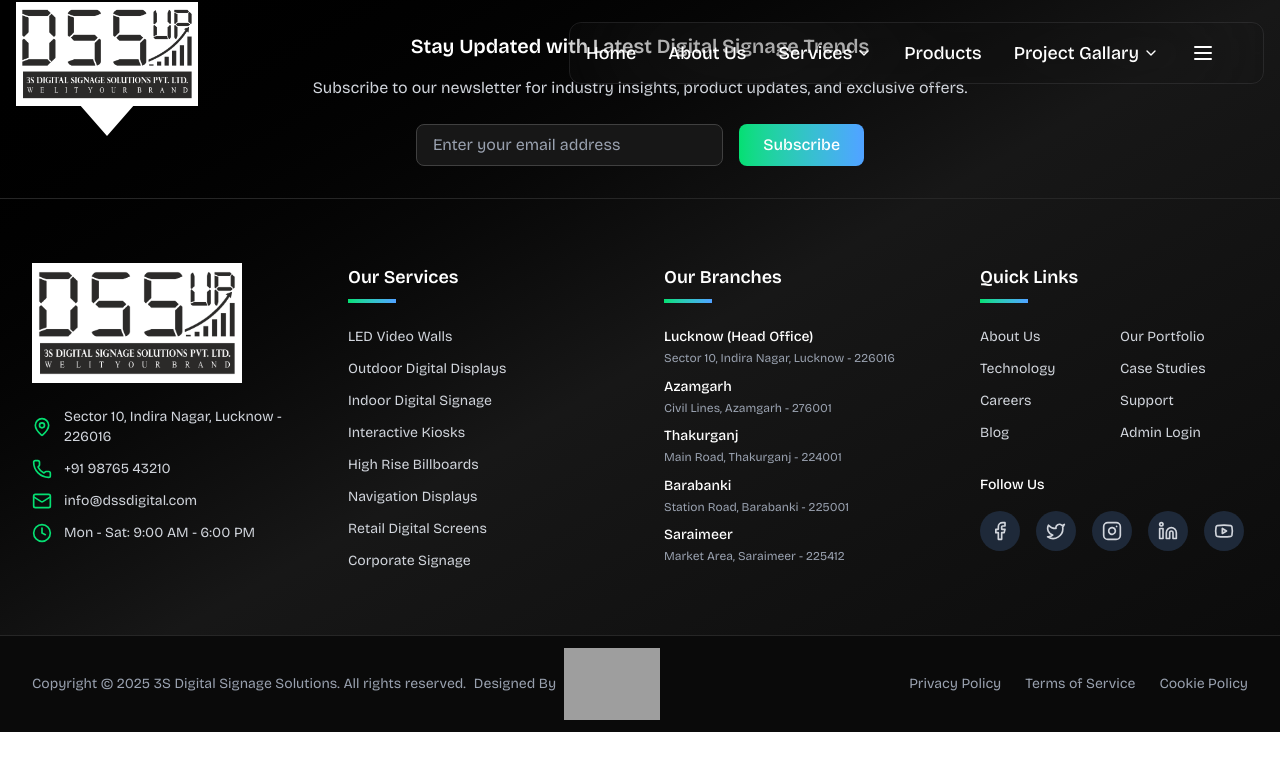
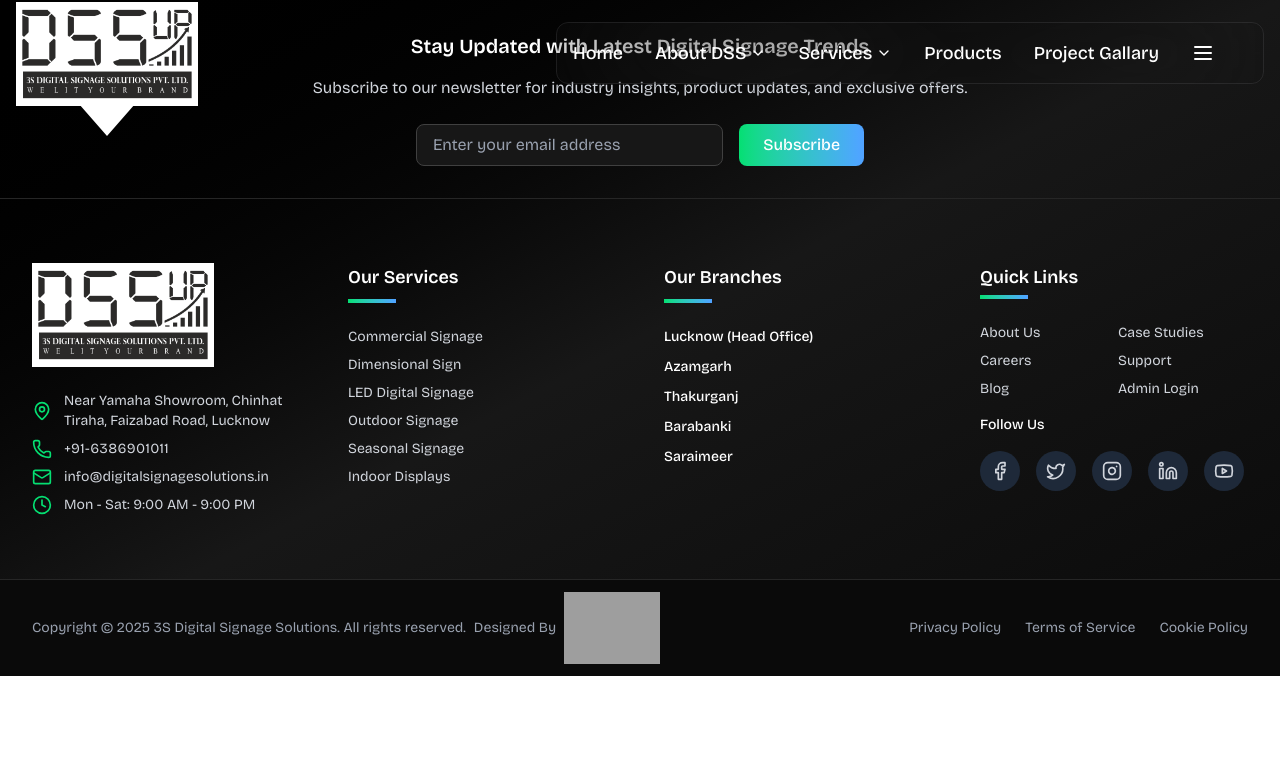
Before and after one commit to Suheldevs/DSS_Web_Frontend, a React (Vite) app: page /services/indoor-signage in a window 1280 px wide. Shown: the top 770 px of the page. Built offline with nearby package versions, Linux system fonts and the light colour scheme; grey boxes are pictures that could not be loaded.

Commit message:
home design changed

```diff
--- a/src/App.jsx
+++ b/src/App.jsx
@@ -20,7 +20,7 @@
     <ScrollToTop/>
     <Routes>
       <Route path='/' element={<Home/>} />
-      <Route path='/about-us' element={<AboutPage/>} />
+      <Route path='/about' element={<AboutPage/>} />
       <Route path='/services' element={<ServicePage/>} />
       <Route path='/client' element={<ClientPage/>} />
       <Route path='/projects' element={<ProjectPage/>} />
--- a/src/components/About/TimelineSection.jsx
+++ b/src/components/About/TimelineSection.jsx
@@ -40,9 +40,9 @@
   const currentData = timelineData[activeYear];
 
   return (
-    <div className="py-20">
+    <div className="py-8">
       <div className="text-center mb-16">
-        <h2 className="text-5xl md:text-6xl font-bold text-gray-900 mb-6">
+        <h2 className="text-5xl  font-bold text-gray-900 mb-6">
           We building everything
           <span className="block">that needed you</span>
         </h2>
--- a/src/components/Footer.jsx
+++ b/src/components/Footer.jsx
@@ -17,6 +17,7 @@
 import logo from '../assets/DSS_logo.png'
 import cclogo from '../assets/cc-logo.png'
 import { Link } from 'react-router-dom';
+import services from '../data//ServiceData.jsx'
 const Footer = () => {
   const currentYear = new Date().getFullYear();
   const [isScrolled, setIsScrolled] = useState(false);
@@ -28,23 +29,21 @@
     { name: 'Saraimeer', address: 'Market Area, Saraimeer - 225412' }
   ];
 
-  const services = [
-    'LED Video Walls',
-    'Outdoor Digital Displays',
-    'Indoor Digital Signage',
-    'Interactive Kiosks',
-    'High Rise Billboards',
-    'Navigation Displays',
-    'Retail Digital Screens',
-    'Corporate Signage',
-    'Event LED Screens',
-    'Smart City Solutions'
-  ];
+  // const services = [
+  //   'LED Video Walls',
+  //   'Outdoor Digital Displays',
+  //   'Indoor Digital Signage',
+  //   'Interactive Kiosks',
+  //   'High Rise Billboards',
+  //   'Navigation Displays',
+  //   'Retail Digital Screens',
+  //   'Corporate Signage',
+  //   'Event LED Screens',
+  //   'Smart City Solutions'
+  // ];
 
   const quickLinks = [
     { name: 'About Us', href: '#about' },
-    { name: 'Our Portfolio', href: '#portfolio' },
-    { name: 'Technology', href: '#technology' },
     { name: 'Case Studies', href: '#case-studies' },
     { name: 'Careers', href: '#careers' },
     { name: 'Support', href: '#support' },
@@ -94,29 +93,29 @@
           {/* Company Info */}
           <div className="lg:col-span-1">
             <div className="flex items-center mb-6">
-            <img src={logo} alt='Logo' className='bg-white h-30' />
+            <img src={logo} alt='Logo' className='bg-white h-26' />
             </div>
             {/* <p className="text-gray-300 leading-relaxed mb-6">
               Leading digital signage solutions provider in Lucknow since 2006. We transform spaces with cutting-edge LED displays and interactive digital solutions.
             </p> */}
 
             {/* Contact Info */}
-            <div className="space-y-3">
-              <div className="flex items-center text-gray-300">
+            <div className="space-y-2">
+              <a href='https://maps.app.goo.gl/FvbzrGGVEzE9Ueh67' target='_blank' className="flex items-center text-gray-300">
                 <MapPin className="h-5 w-5 text-green-400 mr-3 flex-shrink-0" />
-                <span className="text-sm">Sector 10, Indira Nagar, Lucknow - 226016</span>
-              </div>
-              <div className="flex items-center text-gray-300">
+                <span className="text-sm">Near Yamaha Showroom, Chinhat Tiraha, Faizabad Road, Lucknow</span>
+              </a>
+              <a href='tel:6386901011' target='_blank' className="flex items-center text-gray-300">
                 <Phone className="h-5 w-5 text-green-400 mr-3 flex-shrink-0" />
-                <span className="text-sm">+91 98765 43210</span>
-              </div>
-              <div className="flex items-center text-gray-300">
+                <span className="text-sm tracking-wide">+91-6386901011</span>
+              </a>
+              <a href='mailto:info@digitalsignagesolutions.in' target='_blank' className="flex items-center text-gray-300">
                 <Mail className="h-5 w-5 text-green-400 mr-3 flex-shrink-0" />
-                <span className="text-sm">info@dssdigital.com</span>
-              </div>
+                <span className="text-sm">info@digitalsignagesolutions.in</span>
+              </a>
               <div className="flex items-center text-gray-300">
                 <Clock className="h-5 w-5 text-green-400 mr-3 flex-shrink-0" />
-                <span className="text-sm">Mon - Sat: 9:00 AM - 6:00 PM</span>
+                <span className="text-sm">Mon - Sat: 9:00 AM - 9:00 PM</span>
               </div>
             </div>
           </div>
@@ -127,16 +126,16 @@
               Our Services
               <div className="w-12 h-1 bg-gradient-to-r from-green-400 to-blue-400 mt-2"></div>
             </h3>
-            <div className="space-y-3">
+            <div className="space-y-2">
               {services.slice(0, 8).map((service, index) => (
-                <a
+                <Link
                   key={index}
-                  href="#"
+                  to={service?.slug}
                   className="flex items-center text-gray-300 hover:text-green-400 transition-colors duration-300 group"
                 >
-                  <span className="text-sm group-hover:translate-x-1 transition-transform duration-300">{service}</span>
+                  <span className="text-sm group-hover:translate-x-1 transition-transform duration-300">{service.title}</span>
                  <ExternalLink className="h-3 w-3 ml-1 opacity-0 group-hover:opacity-100 transition-opacity" />
-                </a>
+                </Link>
               ))}
             </div>
           </div>
@@ -149,13 +148,14 @@
             </h3>
             <div className="space-y-2">
               {branches.map((branch, index) => (
-                <div key={index} className="group">
-                  <h4 className="text-sm font-medium text-white mb-0.5 group-hover:text-green-400 transition-colors">
+                <div key={index} className="group flex  items-center cursor-pointer">
+                  <h4 title={branch.address} className="text-sm font-medium text-white mb-0.5 group-hover:text-green-400 transition-colors">
                     {branch.name}
                   </h4>
-                  <p className="text-xs text-gray-400 leading-relaxed">
+                    <ExternalLink className="h-3 w-3 ml-1 text-green-500 opacity-0 group-hover:opacity-100 transition-opacity" />
+                  {/* <p className="text-xs text-gray-400 leading-relaxed">
                     {branch.address}
-                  </p>
+                  </p> */}
                 </div>
               ))}
             </div>
@@ -165,9 +165,9 @@
           <div className="lg:col-span-1">
             <h3 className="text-lg font-semibold mb-6 text-white">
               Quick Links
-              <div className="w-12 h-1 bg-gradient-to-r from-green-400 to-blue-400 mt-2"></div>
+              <div className="w-12 h-1 bg-gradient-to-r from-green-400 to-blue-400 mt-1"></div>
             </h3>
-            <div className="grid grid-cols-2 gap-3 mb-8">
+            <div className="grid grid-cols-2 gap-2 mb-4">
               {quickLinks.map((link, index) => (
                 <a
                   key={index}
--- a/src/components/Header.jsx
+++ b/src/components/Header.jsx
@@ -20,10 +20,17 @@
     {
       name: "Home",
       path: "/",
+
     },
     {
-      name: "About Us",
-      path: "/about-us",
+      name: "About DSS",
+      path: "/about",
+       dropdown: [
+        { name: "Our Brandstory", path: "/about/story" },
+        { name: "Director Message", path: "/about/director-message" },
+        { name: "Vision & Mission", path: "/about/vision&mission" },
+        { name: "Our Team", path: "/about/team" },
+      ],
     },
 
     {
@@ -53,10 +60,10 @@
     {
       name: "Project Gallary",
       path: "/projects",
-      dropdown: [
-        { name: "Ongoing Projects", path: "/projects" },
-        { name: "Completed Projects", path: "/projects" },
-      ],
+      // dropdown: [
+      //   { name: "Ongoing Projects", path: "/projects" },
+      //   { name: "Completed Projects", path: "/projects" },
+      // ],
     },
     {
       name: "Client",
@@ -78,6 +85,13 @@
 
   const handleClick = ()=>{
     setMenu(!menu)
+  }
+
+  const handleMouseLeave = ()=>{
+    setTimeout(()=>{
+setMenu(false)
+      setActiveDropdown(null)
+    },400)
   }
   return (
     <div className="">
@@ -151,11 +165,11 @@
                             : "translateY(8px)",
                       }}
                       onMouseEnter={() => setActiveDropdown(index)}
-                      onMouseLeave={() => setActiveDropdown(null)}
+                      onMouseLeave={handleMouseLeave}
                     >
                       {item.dropdown.map((subItem, subIndex) => (
                         <Link
-                          to={subIndex.path}
+                          to={subItem.path}
                           className="block px-4  py-1.5 tracking-wide text-gray-700 hover:tracking-wider hover:bg-blue-50 hover:text-black-600 transition-colors duration-200 text-sm font-medium"
                         >
                           {subItem.name}
@@ -175,17 +189,18 @@
 
                 </div>
               ))}
-              <button onClick={handleClick} className="text-white relative">
+              <button onClick={handleClick} className="text-white relative cursor-pointer">
                  {!menu ?  <MenuIcon /> : <ChartNoAxesGantt /> }
                   </button>
                    <div
                       className={` ${menu  ? "block h-auto opacity-100 w-36 top-0" : 'hidden h-0 opacity-0 w-0'}  ${isScrolled?'bg-black':'bg-white/5'} absolute top-full right-0    backdrop-blur-2xl rounded-lg shadow-2xl border mt-1  border-gray-300/20 py-3 z-50  `}
                       onMouseEnter={() => setActiveDropdown(index)}
-                      onMouseLeave={() => setActiveDropdown(null)}
+                      onMouseLeave={handleMouseLeave}
                     >
+                      {/* {console.log(navItems[5].path)} */}
                       {navItems?.slice(5).map((subItem, subIndex) => (
                         <Link
-                          to={subIndex.path}
+                          to={subItem.path}
                           className="block px-4  py-1.5 tracking-wide text-gray-100 hover:tracking-wider hover:bg-white/10 hover:text-black-600 transition-colors duration-200 text-sm font-medium "
                         >
                           {subItem.name}
--- a/src/components/ProjectSection.jsx
+++ b/src/components/ProjectSection.jsx
@@ -91,7 +91,7 @@
   };
 
   return (
-    <div className="max-w-7xl mx-auto px-4 py-8">
+    <div className="max-w-7xl mx-auto px-4 py-8 mb-6">
       {/* Header */}
       <div className="text-center mb-8">
         <h2 className="text-4xl md:text-5xl font-bold text-gray-900 mb-2">
--- a/src/components/ServiceSection.jsx
+++ b/src/components/ServiceSection.jsx
@@ -41,12 +41,12 @@
               onMouseEnter={() => setActiveService(index)}
             >
               {/* Background Image */}
-              <div
+              {/* <div
                 className="absolute inset-0 bg-cover bg-center transition-transform duration-700 group-hover:scale-110"
                 style={{
                   backgroundImage: `url(${service.image})`
                 }}
-              />
+              /> */}
 
               {/* Dark Overlay */}
               <div className="absolute inset-0 bg-black group-hover:bg-opacity-60 transition-all duration-300" />
--- a/src/pages/Home.jsx
+++ b/src/pages/Home.jsx
@@ -11,6 +11,7 @@
 import HowWeWork from '../components/HowWeWork'
 import BlogSection from '../components/BlogSection'
 import TextMarquee from '../components/TextMarquee'
+import ClientSection from '../components/ClientSection'
 
 function Home() {
   return (
@@ -19,8 +20,9 @@
  <AboutSection/>
  <ServiceSection/>
  <ProjectSection/>
+ <HowWeWork/>
+ <ClientSection/>
  <TextMarquee/>
- <HowWeWork/>
  <WhyChooseUs/>
  <TestimonialSection/>
  <BlogSection/>
```
Also changed, not shown: src/components/ClientSection.jsx (added, +156 -0 lines), src/components/TestimonialSection.jsx (+10 -14 lines), src/components/TextMarquee.jsx (+4 -4 lines), src/pages/AboutPage.jsx (+6 -4 lines).
